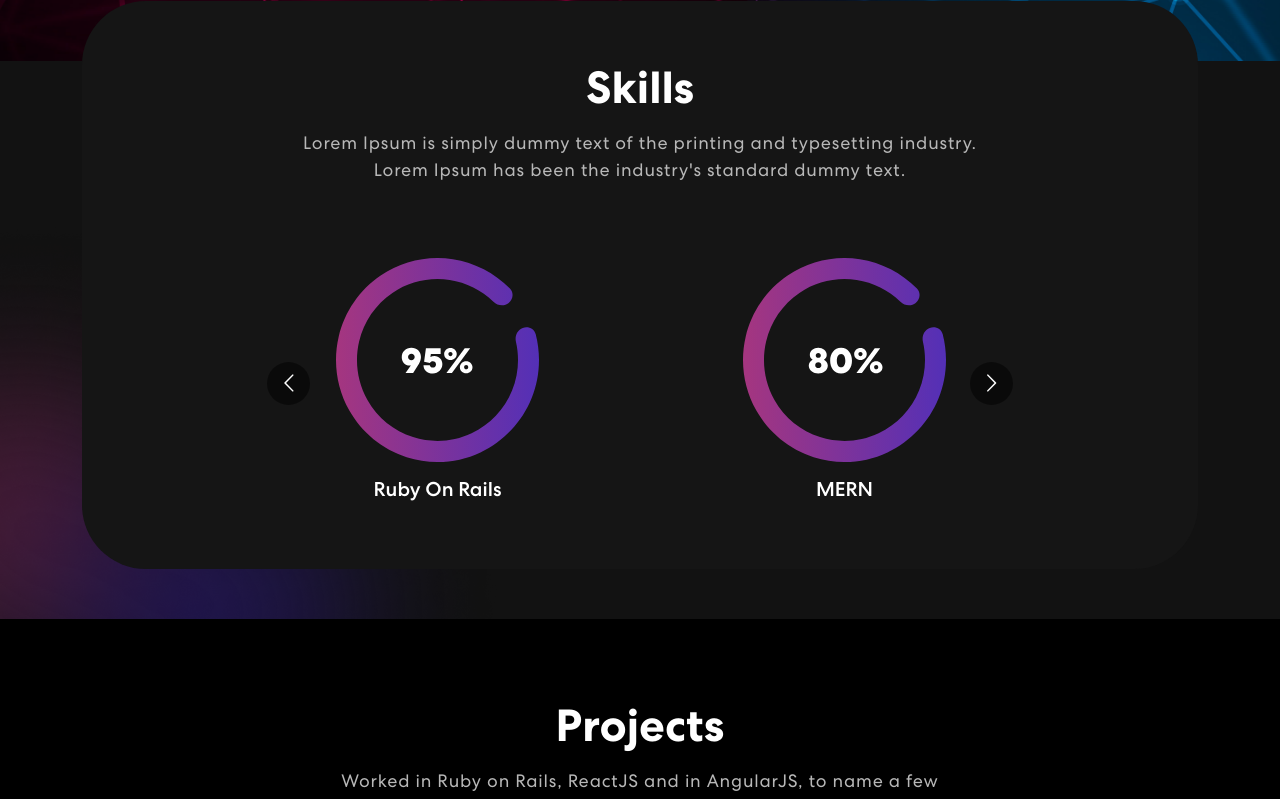
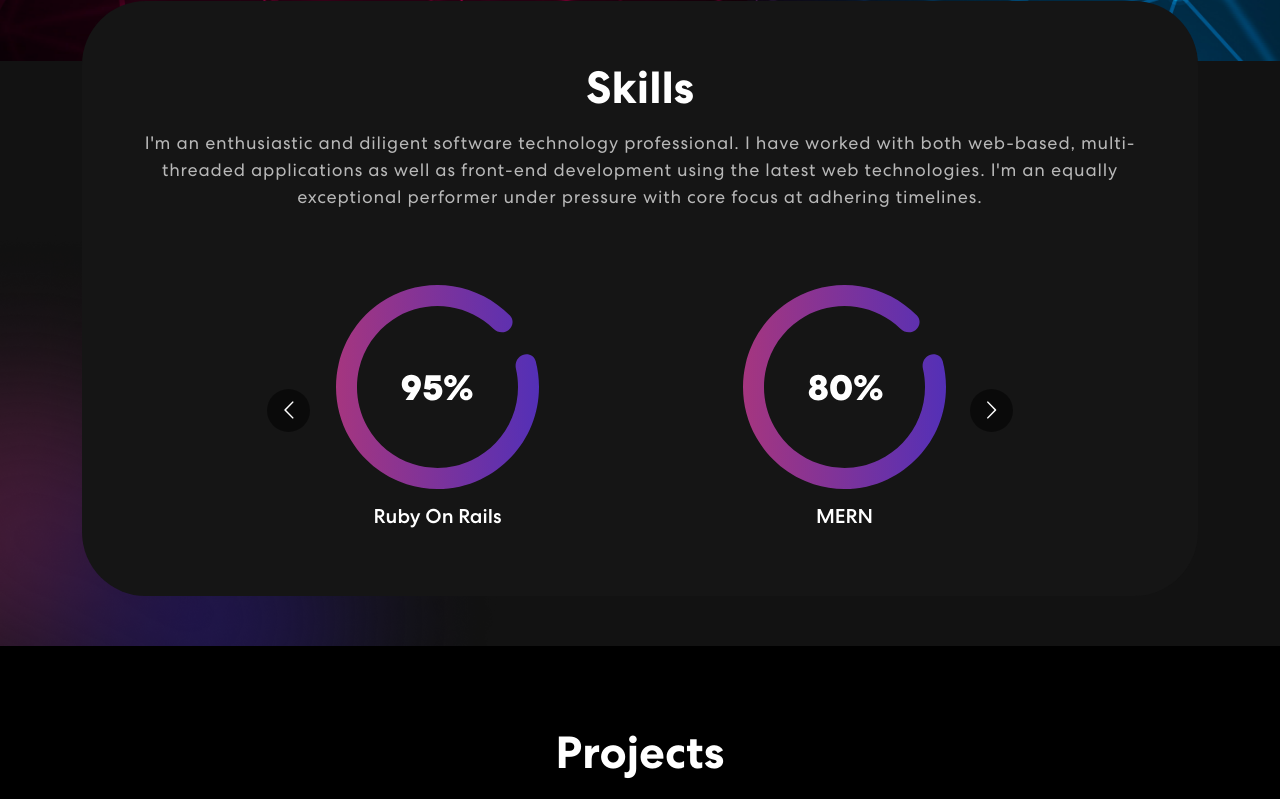
Before and after one commit to AsjidMalik9/personal_portfolio, a React (Create React App) app: page / in a window 1280 px wide. Shown: the part 840-1639 px from the top of the page. Built offline with nearby package versions, Linux system fonts and the light colour scheme; no server answers.

Commit message:
Added skill details

```diff
--- a/src/components/Skills.js
+++ b/src/components/Skills.js
@@ -35,7 +35,7 @@
                 <div className="col-12">
                     <div className="skill-bx wow zoomIn">
                         <h2>Skills</h2>
-                        <p>Lorem Ipsum is simply dummy text of the printing and typesetting industry.<br></br> Lorem Ipsum has been the industry's standard dummy text.</p>
+                        <p>I'm an enthusiastic and diligent software technology professional. I have worked with both web-based, multi-threaded applications as well as front-end development using the latest web technologies. I'm an equally exceptional performer under pressure with core focus at adhering timelines.</p>
                         <Carousel responsive={responsive} infinite={true} className="owl-carousel owl-theme skill-slider">
                             <div className="item">
                                 <img src={meter1} alt="Image" />
```
